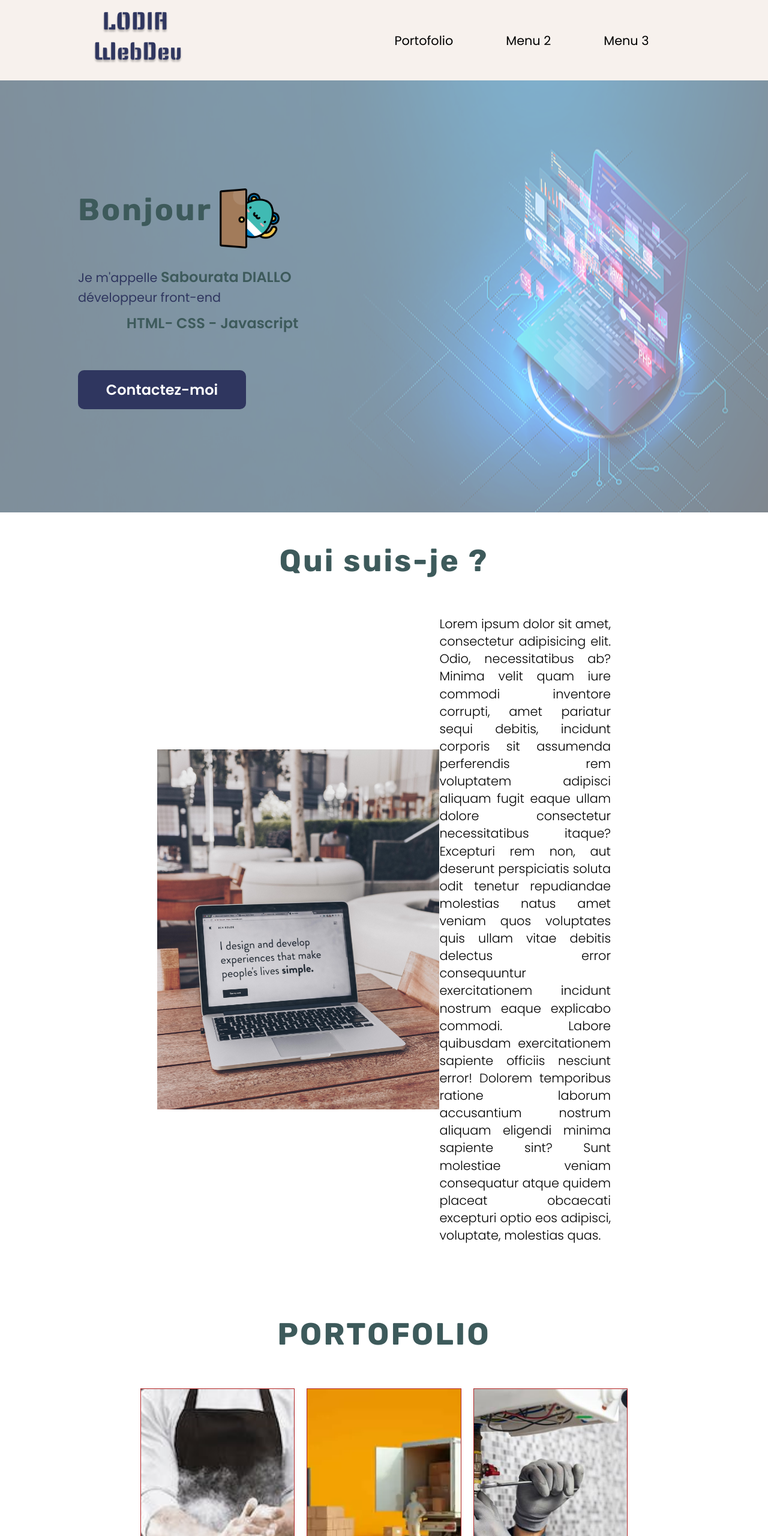
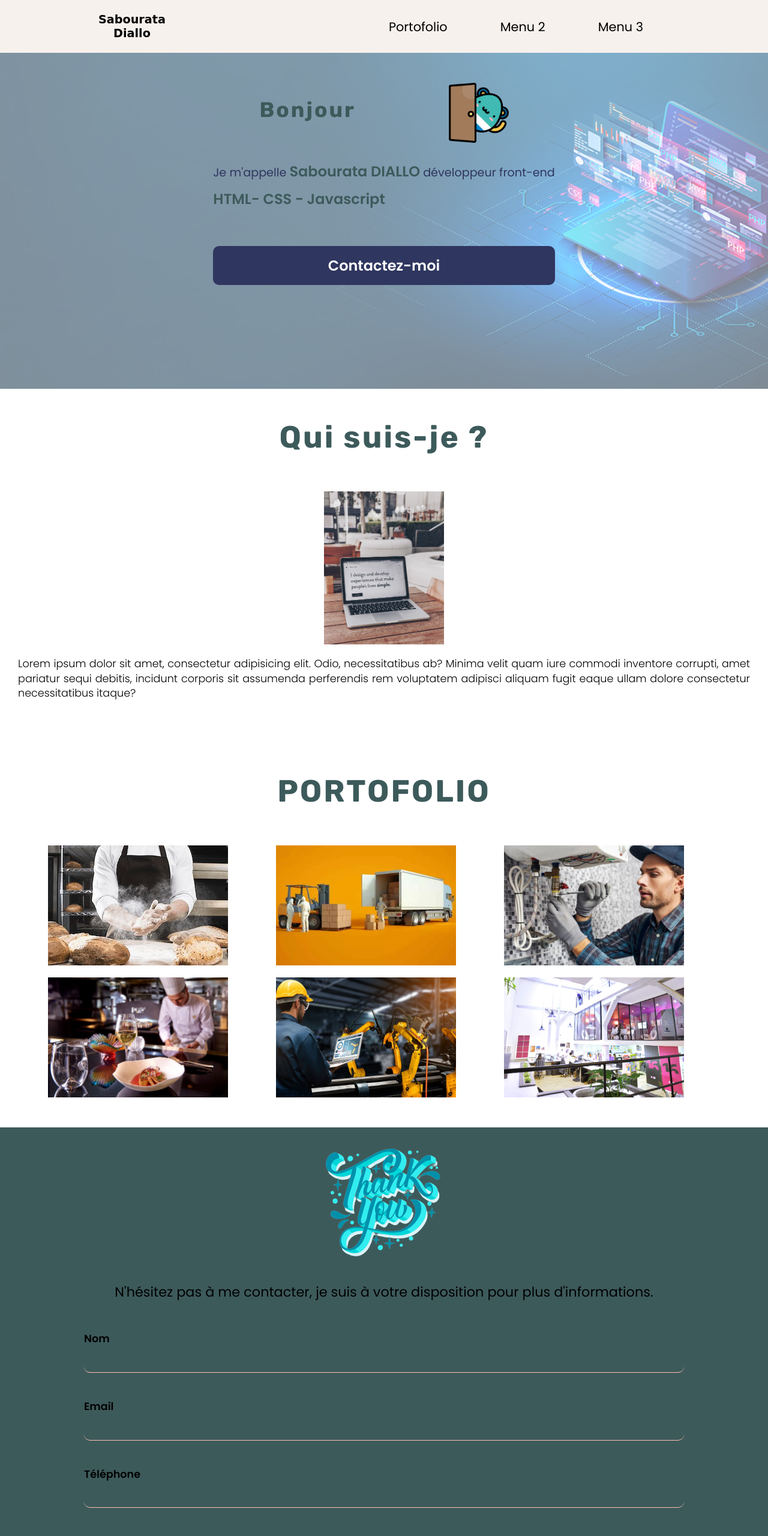
Before and after one commit to CafrineSab/portofolio, a plain HTML site: page index.html in a window 1280 px wide. Shown: the top 2560 px of the page at 60% size. Drawn offline with Linux system fonts and the light colour scheme; a web font is replaced by a local one.

Commit message:
mobile first

```diff
--- a/index.html
+++ b/index.html
@@ -9,7 +9,7 @@
 </head>
 <body>
     <header class="header">
-            <div class="logo"><a href="http://127.0.0.1:5500/Portofolio/"><img src="images/LODIA-WebDev.png" width="150x" alt=""></a></div>
+            <div class="logo"><a href="http://127.0.0.1:5500/__Portofolio/">Sabourata <br> Diallo</a></div>
             <nav class="menu">
                 <ul class="menu-list">
                     <li><a href="#mes-realisations">Portofolio</a></li>
@@ -46,16 +46,12 @@
 
         </div>
     </section>
-  <!--  <div class="palette lightGrey"></div>
-    <div class=" palette orangePink"></div>
-    <div class="palette green"></div>
-    <div class="palette blueViolet"></div> -->
     <section class="about">
         <h1>Qui suis-je ?</h1>
         <div class="about-wrap">
             <div class="about-me">
-                <img src="images/ben-kolde-bs2Ba7t69mM-unsplash.jpg" height="600px" width="auto" alt="">
-                <p>Lorem ipsum dolor sit amet, consectetur adipisicing elit. Odio, necessitatibus ab? Minima velit quam iure commodi inventore corrupti, amet pariatur sequi debitis, incidunt corporis sit assumenda perferendis rem voluptatem adipisci aliquam fugit eaque ullam dolore consectetur necessitatibus itaque? Excepturi rem non, aut deserunt perspiciatis soluta odit tenetur repudiandae molestias natus amet veniam quos voluptates quis ullam vitae debitis delectus error consequuntur exercitationem incidunt nostrum eaque explicabo commodi. Labore quibusdam exercitationem sapiente officiis nesciunt error! Dolorem temporibus ratione laborum accusantium nostrum aliquam eligendi minima sapiente sint? Sunt molestiae veniam consequatur atque quidem placeat obcaecati excepturi optio eos adipisci, voluptate, molestias quas.</p>
+                <img src="images/ben-kolde-bs2Ba7t69mM-unsplash.jpg" width="200px" height="auto" alt="">
+                <p>Lorem ipsum dolor sit amet, consectetur adipisicing elit. Odio, necessitatibus ab? Minima velit quam iure commodi inventore corrupti, amet pariatur sequi debitis, incidunt corporis sit assumenda perferendis rem voluptatem adipisci aliquam fugit eaque ullam dolore consectetur necessitatibus itaque?</p>
             </div>
         </div>
     </section>
@@ -123,7 +119,7 @@
 
     <footer>
         <div class="footer-img">
-            <img src="images/thankyou.png" width="350px" alt="">
+            <img src="images/thankyou.png" width="250px" alt="">
         </div>
         <div>
             <p class="footer-text">N'hésitez pas à me contacter, je suis à votre disposition pour plus d'informations.</p>
--- a/style.css
+++ b/style.css
@@ -1,4 +1,5 @@
 @import url('https://fonts.googleapis.com/css2?family=Poppins:ital,wght@0,200;0,300;0,400;0,500;0,600;1,200;1,300;1,400;1,500;1,600&family=Rubik:ital,wght@0,300;0,400;0,500;0,600;0,700;1,300;1,400;1,500;1,600&display=swap');
+@import url('https://fonts.googleapis.com/css2?family=Petit+Formal+Script&display=swap');
 
 :root {
     --lightGrey : #f7f1ed;
@@ -36,21 +37,6 @@ a, a:hover, a:focus, a:active {
     height: 50px;
 }
 
-.lightGrey {
-    background-color: var(--lightGrey);
-}
-
-.orangePink {
-    background-color: var(--orangePink);
-}
-
-.green {
-    background-color: var(--green);
-}
-
-.blueViolet {
-    background-color: var(--blueViolet);
-}
 
 .header {
     display: flex;
@@ -61,6 +47,13 @@ a, a:hover, a:focus, a:active {
     height: auto;
     padding: 20px 0;
 
+}
+
+.logo {
+    font-family: 'Petit Formal Script', cursive;
+    font-weight: bold;
+    font-size: 1.2rem;
+    text-align: center;
 }
 
 .sticky {
@@ -111,9 +104,8 @@ a, a:hover, a:focus, a:active {
     padding-left: 70px;*/
     /*background-color: var(--orangePink);*/
     /*background-image: url('images/samantha-gades-BlIhVfXbi9s-unsplash.jpg');*/
-    background-position: 100%;
     width: 100%;
-    height: 90vh;
+    height: 70vh;
     background-size: cover;
     position: relative;
     display: flex;
@@ -122,22 +114,25 @@ a, a:hover, a:focus, a:active {
 }
 
 .hero-img {
-    width: 100%;
     text-align: center;
-    height: 100vh;
     opacity: 0.5;
 }
 
 .hero-wrapper {
-    width: 50%;
     display: flex;
     align-items: center;
     justify-content: center;
     flex-direction: column;
-    padding: 30px;
     position: absolute;
-    top: 140px;
-    left: 90px;
+    top: 40px;
+}
+
+.presentation {
+    width: 100%;
+    padding: 10px;
+    margin-bottom: 30px;
+    display: flex;
+    flex-direction: column;
 }
 
 .presentation-wrap {
@@ -149,18 +144,8 @@ a, a:hover, a:focus, a:active {
 .hero-title {
     display: flex;
     align-items: center;
-    justify-content: space-between;
-    width: 60%;
+    justify-content: space-around;
     margin-bottom: 30px;
-}
-
-
-.presentation {
-    width: 100%;
-    padding: 10px;
-    margin-bottom: 30px;
-    display: flex;
-    flex-direction: column;
 }
 
 .pres-title {
@@ -168,25 +153,18 @@ a, a:hover, a:focus, a:active {
 }
 
 .hero-title h1 {
-    font-size: 3.2em;
+    font-size: 2.2em;
     font-family: var(--fontTitle);
     letter-spacing: 3px;
     color: var(--green);
-    margin-bottom: 30px;
-}
-
-.pres-title h3 {
-    font-size: 2rem;
-    letter-spacing: 2px;
-    color: var(--orangePink);
+    margin-bottom: 10px;
 }
 
 .hero-text {
-    font-size: 1.3rem;
+    font-size: 1.2rem;
     line-height: 1.5;
     margin-bottom: 30px;
     color: var(--blueViolet);
-    width: 80%;
 }
 
 .hero-text span {
@@ -196,7 +174,6 @@ a, a:hover, a:focus, a:active {
 }
 
 .techno {
-    text-align: center;
     color: var(--green);
     font-weight: bold;
     font-size: 1.5rem;
@@ -204,7 +181,6 @@ a, a:hover, a:focus, a:active {
 }
 
 .cta {
-    width: 50%;
     line-height: 2;
     text-align: center;
 }
@@ -252,15 +228,18 @@ a, a:hover, a:focus, a:active {
 }
 
 .about-wrap {
-    width: 70%;
     padding: 30px;
 }
 
 .about-me {
     display: flex;
+    flex-direction: column;
     justify-content: space-between;
     align-items: center;
-    margin: 0 40px;
+}
+
+.about-me img {
+    margin-bottom: 20px;
 }
 
 .about-me h1 {
@@ -269,15 +248,13 @@ a, a:hover, a:focus, a:active {
 }
 
 .about-me p {
-    font-size: 1.3rem;
+    font-size: 1.1rem;
     line-height: 1.4;
     font-weight: 300;
     text-align: justify;
-    width: 50%;
 }
 
 .main-wrap {
-    width: 80%;
     padding: 20px;
     display: flex;
     flex-direction: column;
@@ -298,17 +275,17 @@ a, a:hover, a:focus, a:active {
     flex-wrap: wrap;
     justify-content: center;
     padding-top: 20px;
-    width: 90%;
+    width: 100%;
 }
 
 .link {
     min-width: 30%;
     margin: 10px;
-    border: 1px solid firebrick;
 }
 
 .portofolio {
-    height: 400px;
+    height: 200px;
+    width: 300px;
     display: flex;
     justify-content: center;
     align-items: center;
@@ -377,11 +354,31 @@ a, a:hover, a:focus, a:active {
     background-size: cover;
 }
 
+footer {
+    height: auto;
+    background-color: var(--green);
+    width: 100%;
+    display: flex;
+    flex-direction: column;
+    align-items: center;
+}
+
+.footer {
+    list-style: none;
+    display: flex;
+    justify-content: space-around;
+    width: 100%;
+}
+
+.footer-text {
+    font-size: 1.4rem;
+    text-align: center;
+}
 
 .contact {
     display: flex;
     justify-content: center;
-    width: 70%;
+    width: 100%;
 }
 
 .contact-wrap {
@@ -389,10 +386,9 @@ a, a:hover, a:focus, a:active {
     justify-content: center;
     border-radius: 20px;
     line-height: 3;
-    width: 50%;
+    width: 100%;
     padding: 15px;
     margin: 20px 0;
-
 }
 
 .form {
@@ -457,25 +453,7 @@ form {
     width: 80%;
 }
 
-footer {
-    height: auto;
-    background-color: var(--green);
-    width: 100%;
-    display: flex;
-    flex-direction: column;
-    align-items: center;
-}
 
-.footer {
-    list-style: none;
-    display: flex;
-    justify-content: space-around;
-    width: 100%;
-}
-
-.footer-text {
-    font-size: 1.8rem;
-}
 
 
 /* ----------- RESPONSIVE DESIGN ----------- */
```
